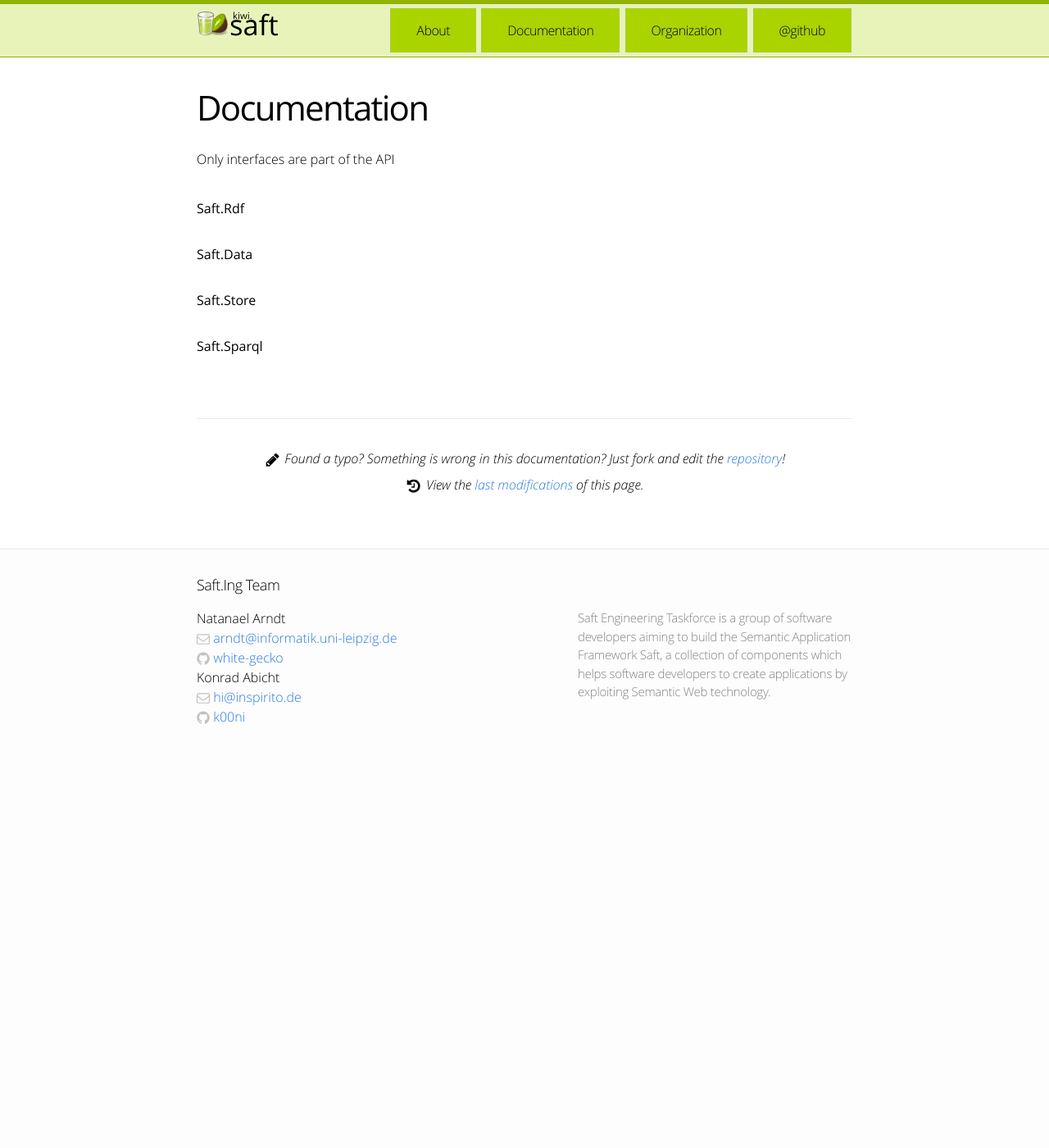
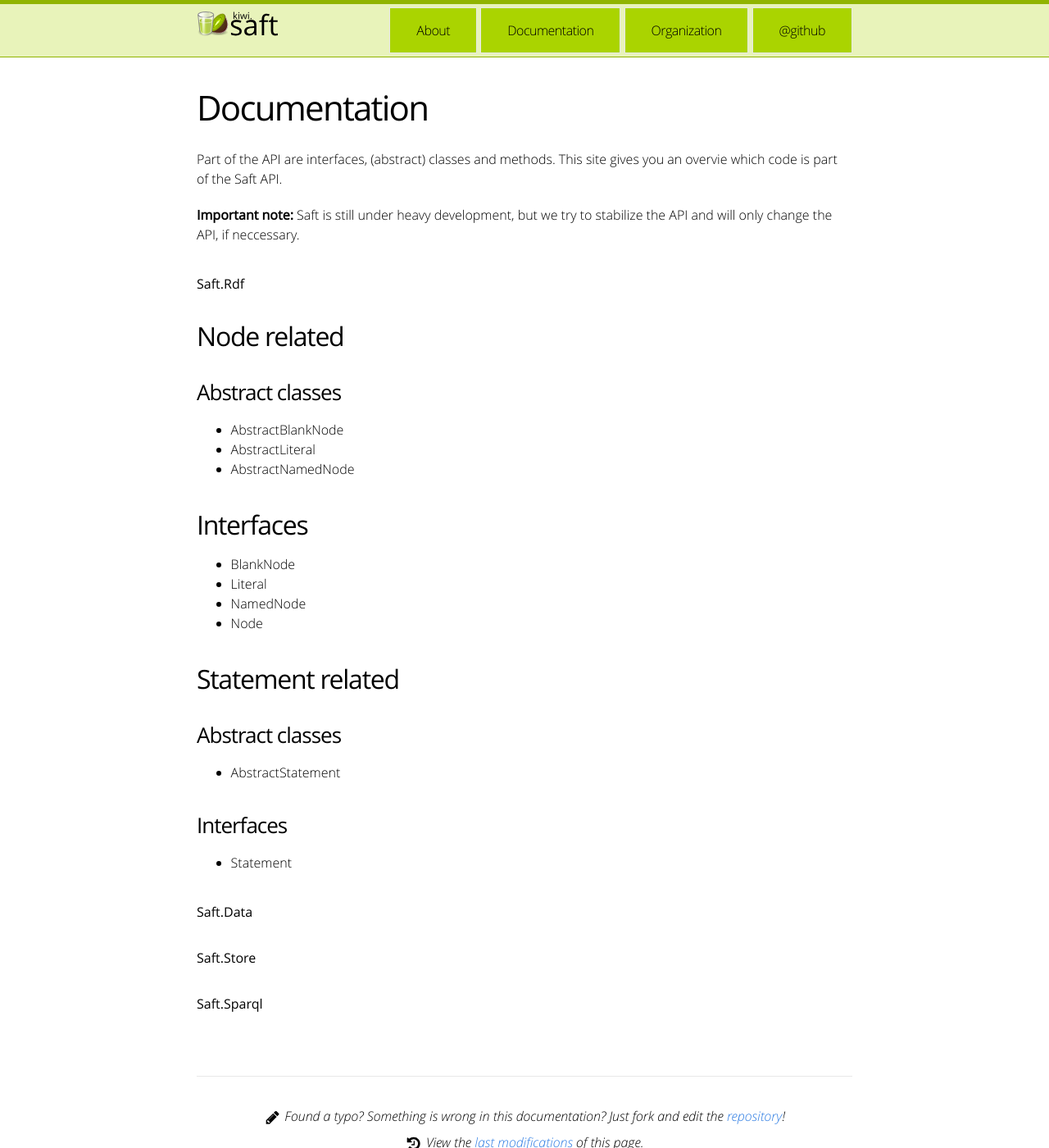
Before and after one commit to SaftIng/safting.github.io, a Jekyll site: the page built from doc/apiinfo.md, in a window 1280 px wide and 1400 px high. Shown: the whole window at 82% size. Built offline with Jekyll 4.4.1, drawn with Linux system fonts in a browser that asks for light colours.

Commit message:
Update apiinfo.md

```diff
--- a/doc/apiinfo.md
+++ b/doc/apiinfo.md
@@ -3,9 +3,36 @@ layout: doc
 title: Documentation
 ---
 
-Only interfaces are part of the API
+Part of the API are interfaces, (abstract) classes and methods. This site gives you an overvie which code is part of the Saft API.
+
+**Important note:** Saft is still under heavy development, but we try to stabilize the API and will only change the API, if neccessary.
 
 # Saft.Rdf
+
+## Node related
+
+### Abstract classes
+
+- AbstractBlankNode
+- AbstractLiteral
+- AbstractNamedNode
+
+## Interfaces
+
+- BlankNode
+- Literal
+- NamedNode
+- Node
+
+## Statement related
+
+### Abstract classes
+
+- AbstractStatement
+
+### Interfaces
+
+- Statement
 
 # Saft.Data
 
```
